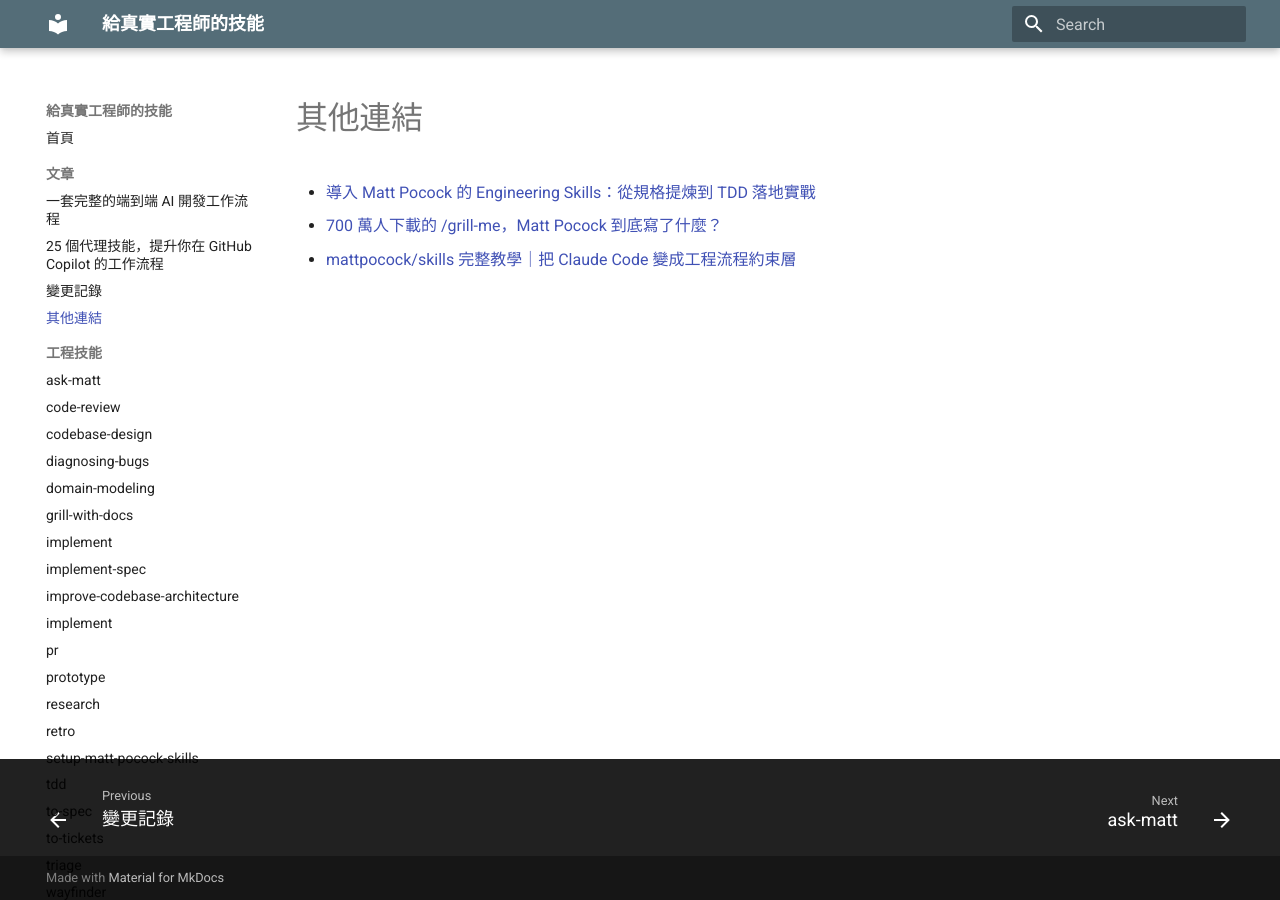
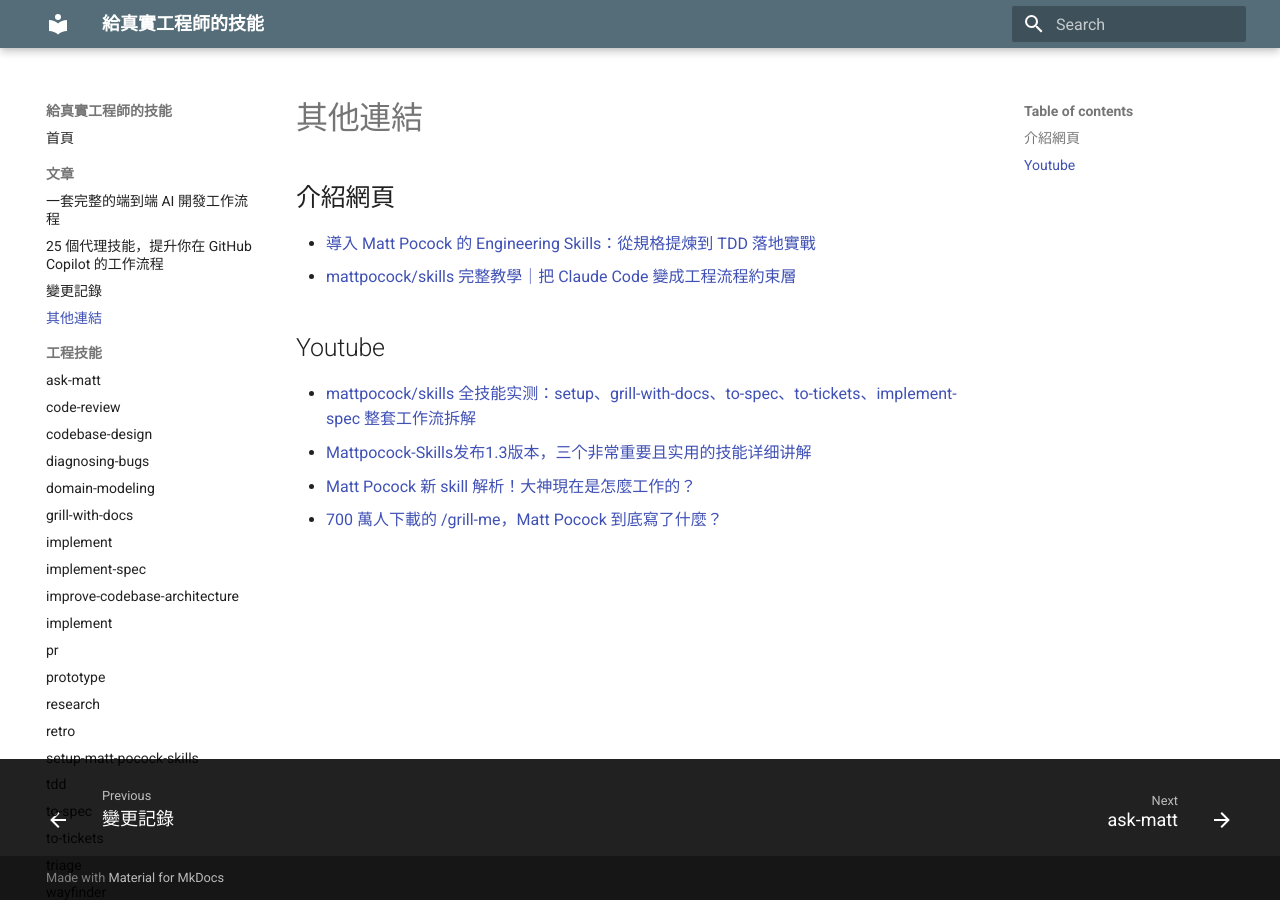
Before and after one commit to linyute/mattpocock-skills, an MkDocs documentation site: the page built from docs/posts/other-links.md, in a window 1280 px wide. Built offline with MkDocs 1.6.1 and Material for MkDocs 9.7.7, drawn with Linux system fonts in a browser that asks for light colours.

Commit message:
Update zh-tw localization

```diff
--- a/docs/posts/other-links.md
+++ b/docs/posts/other-links.md
@@ -1,5 +1,13 @@
 # 其他連結
 
+## 介紹網頁
+
 - [導入 Matt Pocock 的 Engineering Skills：從規格提煉到 TDD 落地實戰](https://dotblogs.com.tw/yc421206/2026/10/10/importing_matt_pocock_engineering_skills_from_spec_refinement_to_tdd_in_action)
+- [mattpocock/skills 完整教學｜把 Claude Code 變成工程流程約束層](https://skills.tenten.co/original-html/skills-atlas-matt-pocock-skills.html)
+
+## Youtube
+
+- [mattpocock/skills 全技能实测：setup、grill-with-docs、to-spec、to-tickets、implement-spec 整套工作流拆解](https://www.youtube.com/watch?v=cN0xrbc_7uQ)
+- [Mattpocock-Skills发布1.3版本，三个非常重要且实用的技能详细讲解](https://www.youtube.com/watch?v=oAxUCb-71JI)
+- [Matt Pocock 新 skill 解析！大神現在是怎麼工作的？](https://www.youtube.com/watch?v=QqhyqMvdx5Q)
 - [700 萬人下載的 /grill-me，Matt Pocock 到底寫了什麼？](https://www.youtube.com/watch?v=aR97E7aKEgg)
-- [mattpocock/skills 完整教學｜把 Claude Code 變成工程流程約束層](https://skills.tenten.co/original-html/skills-atlas-matt-pocock-skills.html)
```
